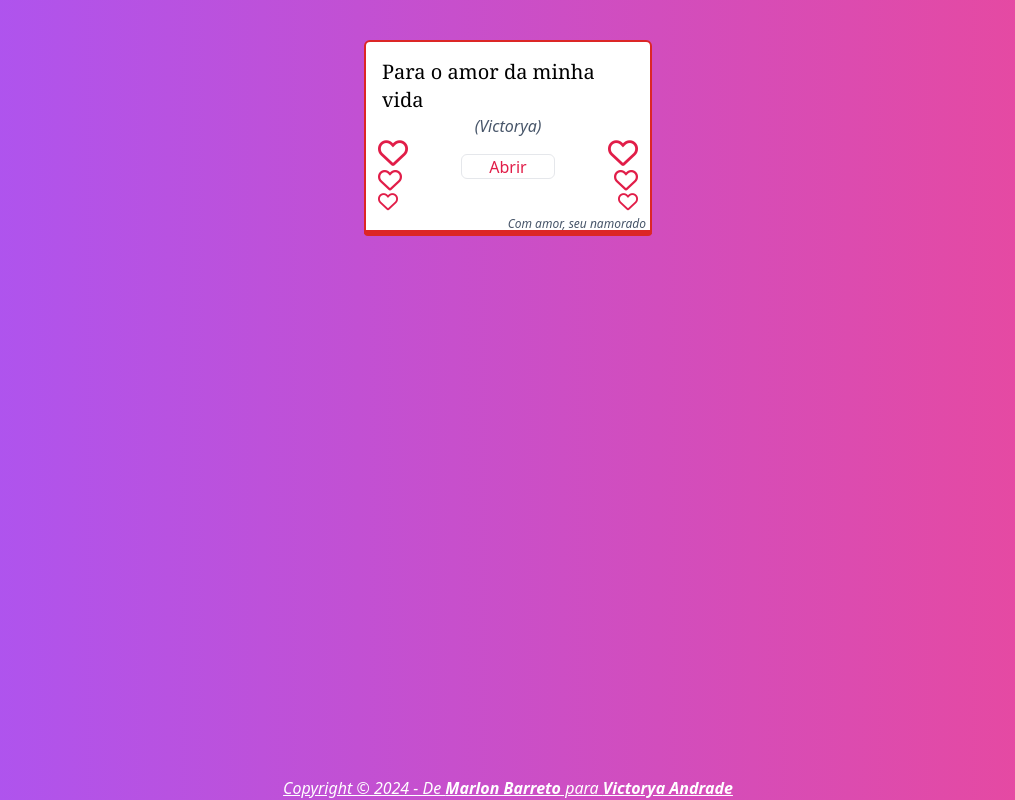
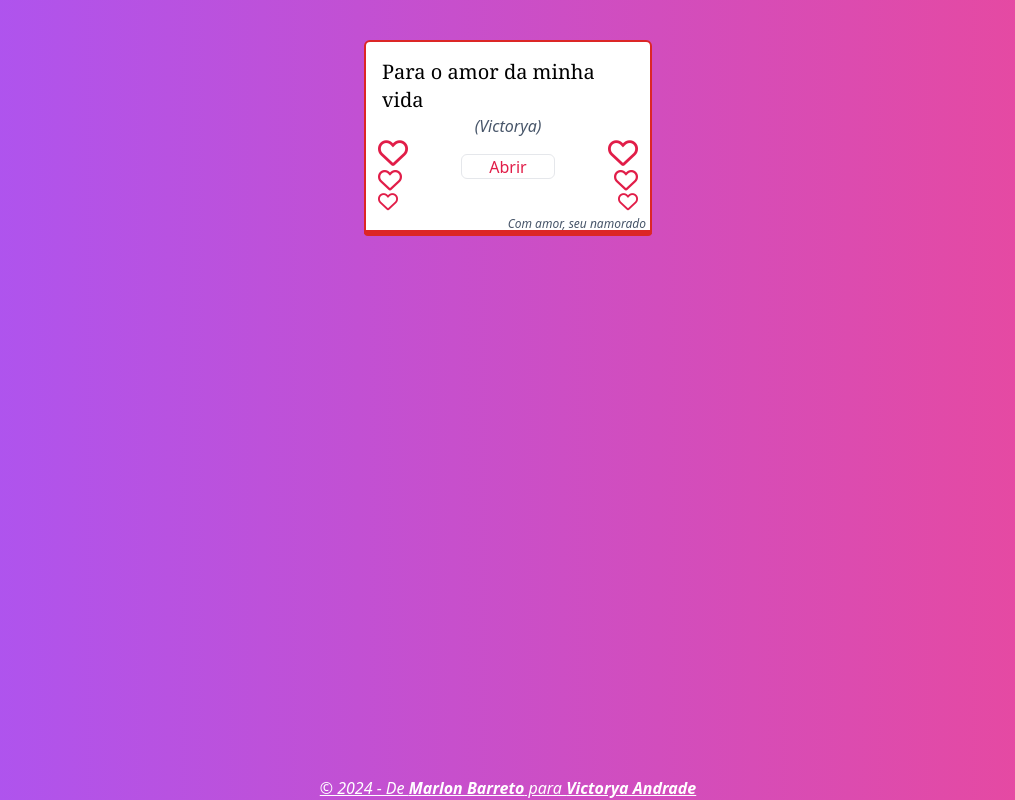
Before and after one commit to MarlonBBo/vic, a website: page src/index.html in a window 1280 px wide. Shown: the whole page, without its empty margins (132-1147 px from the left). Drawn offline with Linux system fonts and the light colour scheme.

Commit message:
setimo commit

```diff
--- a/src/index.html
+++ b/src/index.html
@@ -36,7 +36,7 @@
 
         </div>
     </div>
-    <footer class="text-end italic text-white underline">Copyright &copy; 2024 - De <strong>Marlon Barreto</strong> para <strong>Victorya Andrade</strong></footer>
+    <footer class="text-end italic text-white underline">&copy; 2024 - De <strong>Marlon Barreto</strong> para <strong>Victorya Andrade</strong></footer>
 <script src="script.js"></script>
 </body>
 </html>
```
